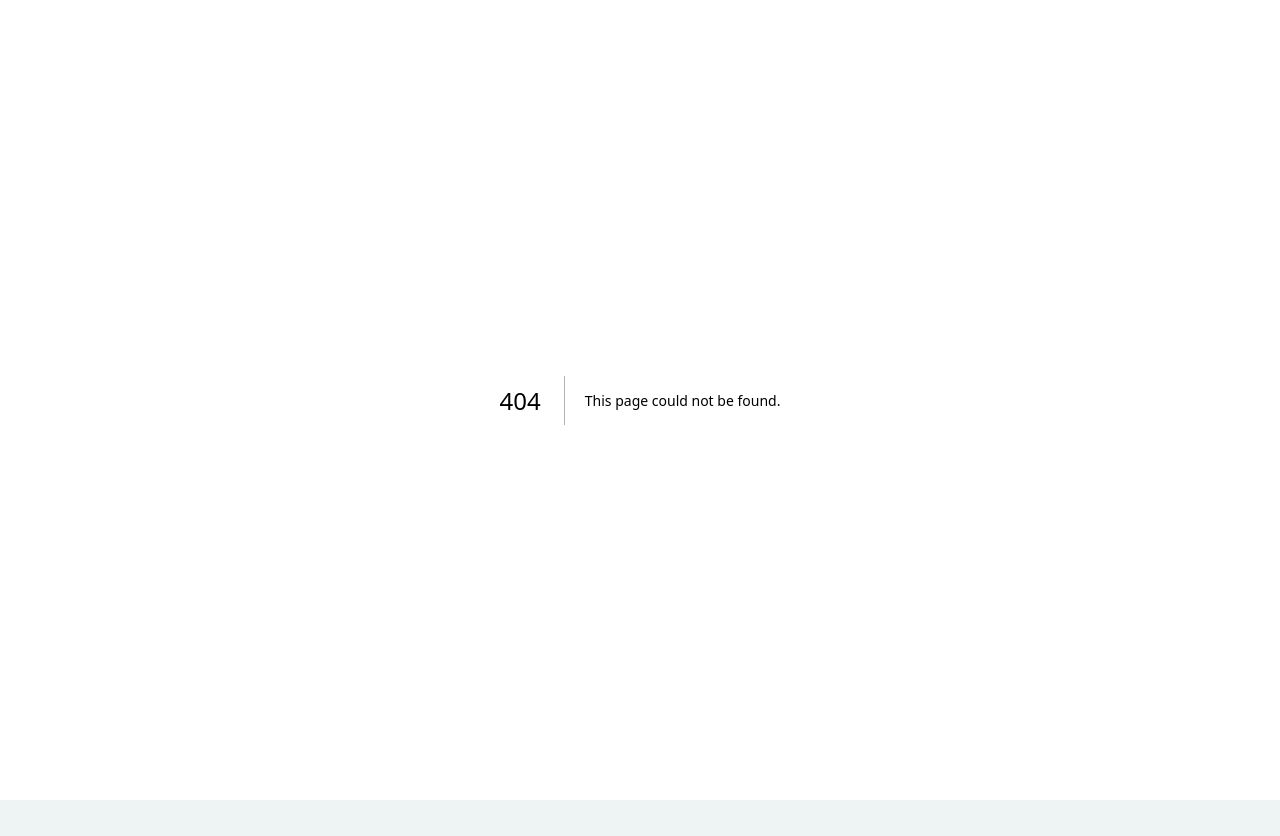
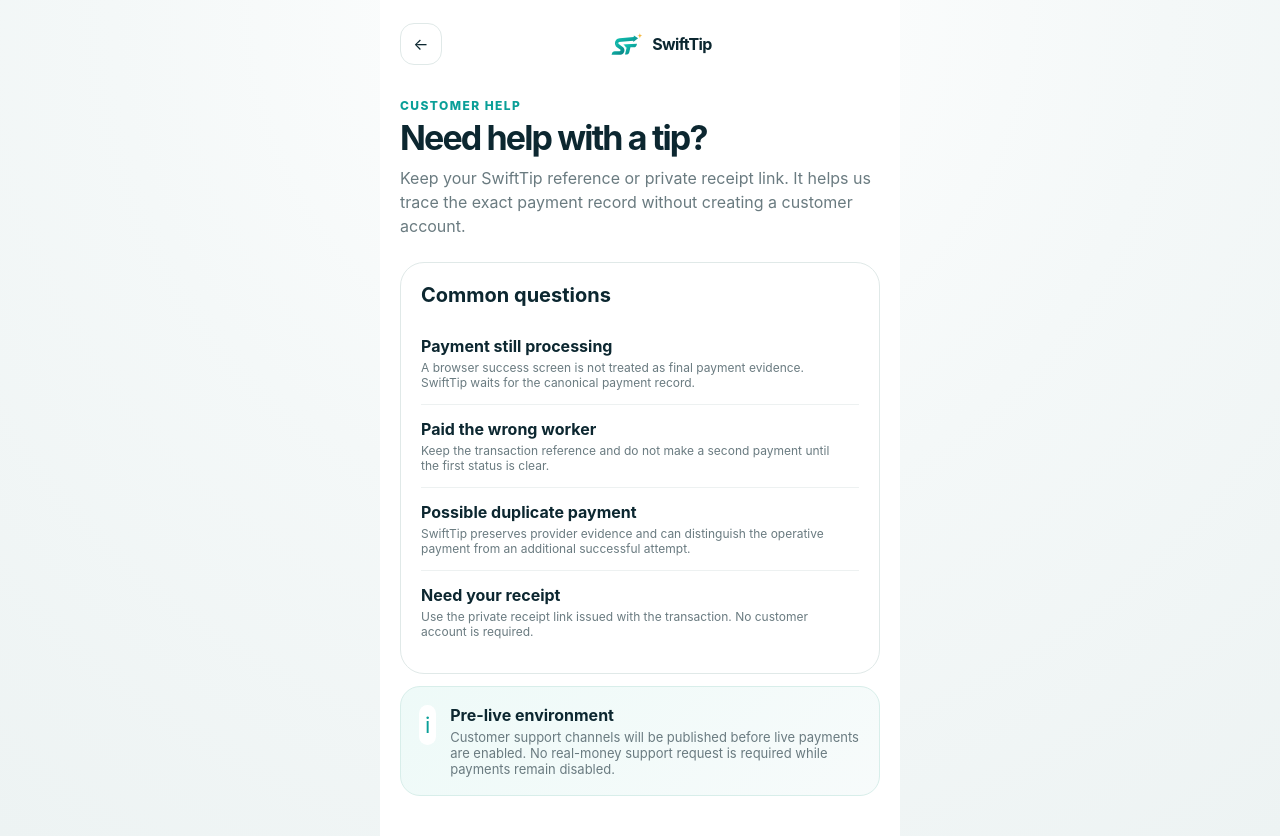
Before and after one commit to langaludidi/swifttip, a Next.js app: page /help in a window 1280 px wide. Before the commit this address had no page. Before the commit the page ends 800 px from the top, so only its background shows below. Built offline with nearby package versions, Linux system fonts and the light colour scheme.

Commit message:
ui: add customer help surface

```diff
--- /dev/null
+++ b/src/app/help/page.tsx
@@ -0,0 +1,27 @@
+import Link from "next/link";
+import { AppMark } from "@/components/AppMark";
+
+export default function HelpPage() {
+  return (
+    <main className="flow-shell">
+      <div className="flow-page">
+        <header className="simple-header"><Link className="back-link" href="/" aria-label="Back">←</Link><div className="brand-lockup"><AppMark size={34}/><strong>SwiftTip</strong></div><span /></header>
+        <section className="tip-flow">
+          <span className="eyebrow">Customer help</span>
+          <h1>Need help with a tip?</h1>
+          <p className="lead">Keep your SwiftTip reference or private receipt link. It helps us trace the exact payment record without creating a customer account.</p>
+        </section>
+
+        <section className="dashboard-section">
+          <h2>Common questions</h2>
+          <div className="list-row"><div><strong>Payment still processing</strong><div className="meta">A browser success screen is not treated as final payment evidence. SwiftTip waits for the canonical payment record.</div></div></div>
+          <div className="list-row"><div><strong>Paid the wrong worker</strong><div className="meta">Keep the transaction reference and do not make a second payment until the first status is clear.</div></div></div>
+          <div className="list-row"><div><strong>Possible duplicate payment</strong><div className="meta">SwiftTip preserves provider evidence and can distinguish the operative payment from an additional successful attempt.</div></div></div>
+          <div className="list-row"><div><strong>Need your receipt</strong><div className="meta">Use the private receipt link issued with the transaction. No customer account is required.</div></div></div>
+        </section>
+
+        <section className="trust-card"><span className="trust-icon">i</span><div><strong>Pre-live environment</strong><p>Customer support channels will be published before live payments are enabled. No real-money support request is required while payments remain disabled.</p></div></section>
+      </div>
+    </main>
+  );
+}
```
